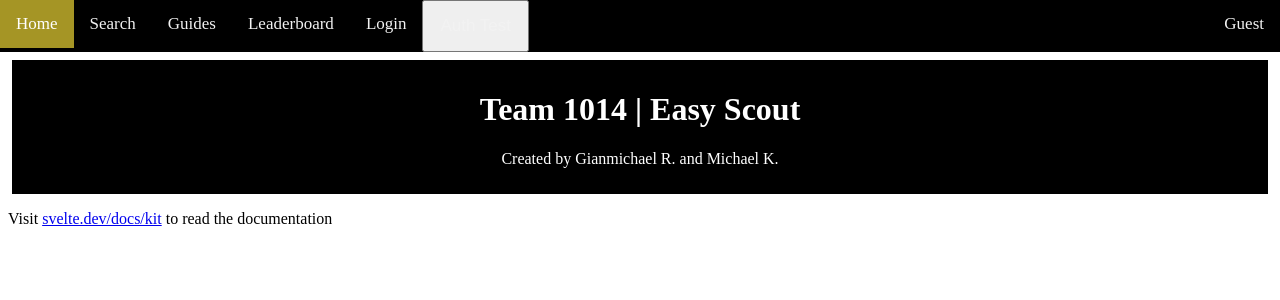
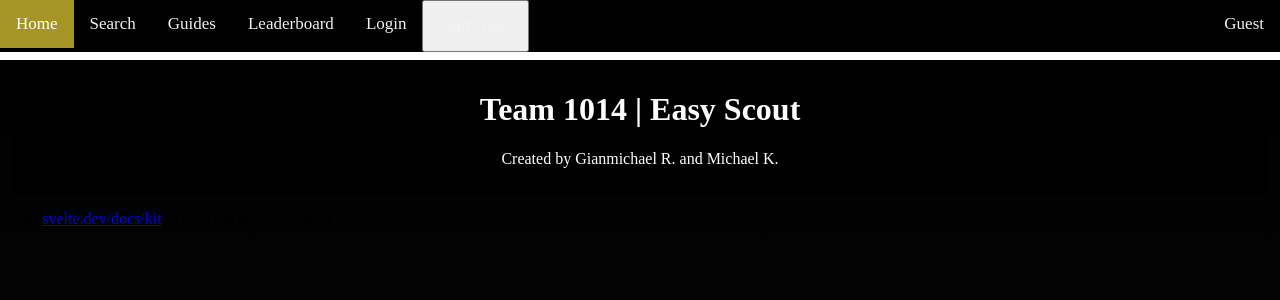
Before and after one commit to roDEV0/1014-Bad-Scout, a SvelteKit app: page / in a window 1280 px wide. Shown: the top 300 px of the page. Built offline with nearby package versions, Linux system fonts and the light colour scheme.

Commit message:
Fix hydration errors
Using body tag instead of main

```diff
--- a/src/routes/+page.svelte
+++ b/src/routes/+page.svelte
@@ -2,7 +2,7 @@
 
 </script>
 
-<body>
+<main>
     <div class="container">
         <div class="header">
             <div class="header-text">
@@ -14,10 +14,10 @@
             <p>Visit <a href="https://svelte.dev/docs/kit">svelte.dev/docs/kit</a> to read the documentation</p>
         </div>
     </div>
-</body>
+	</main>
 
 <style>
-    body {
+    main {
         background-image: linear-gradient(#000000, #0c0c0c);
         background-repeat: no-repeat;
         min-height: 100vh;
```
